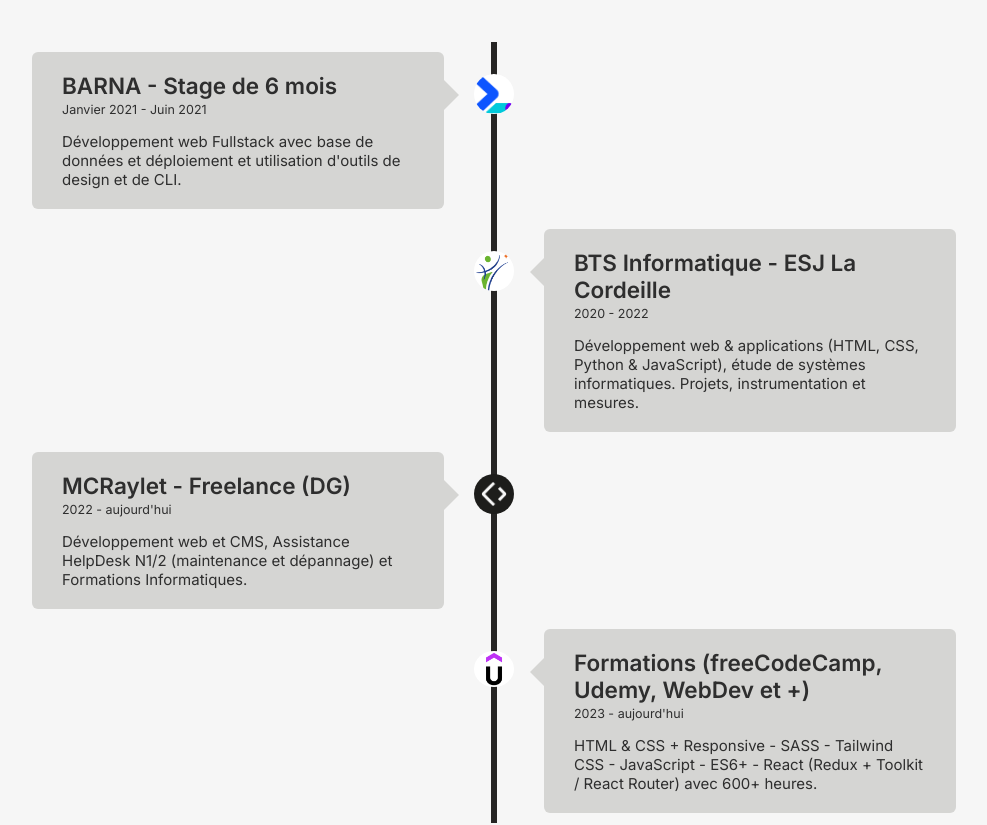
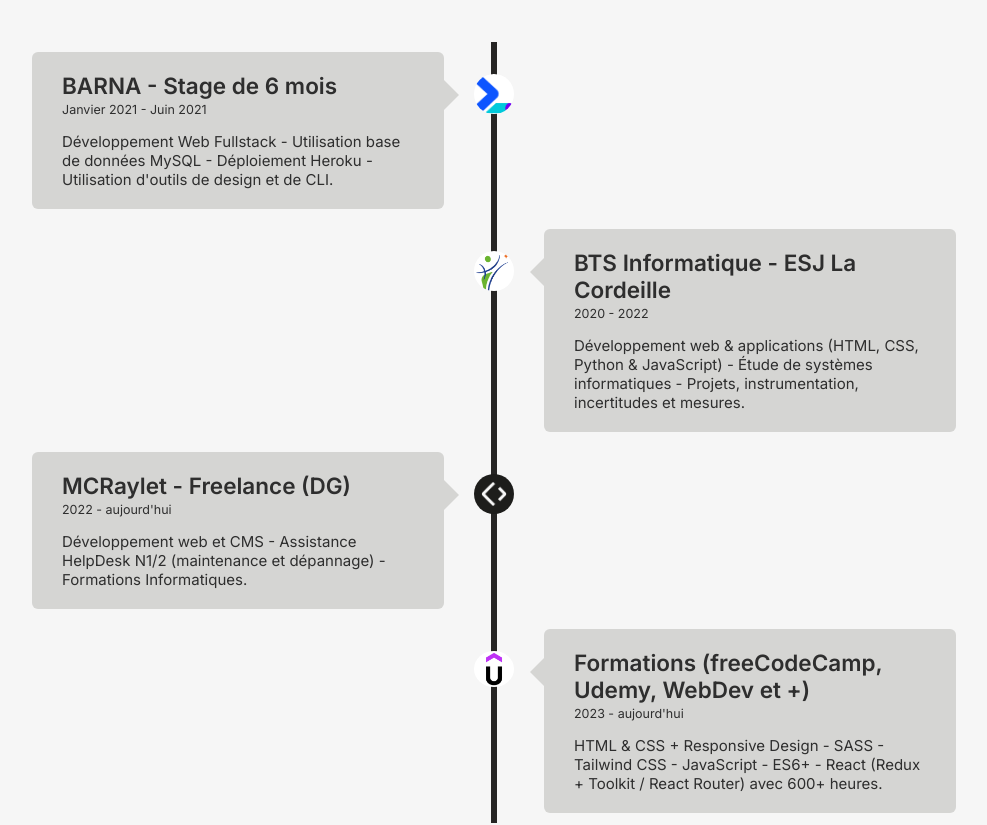
Before and after one commit to gitmcr/html-portfolio, a React (Vite) app in the folder react/: page / in a window 1280 px wide. Shown: the part 1540-2365 px from the top of the page, without its empty margins (146-1133 px from the left). Built offline with nearby package versions, Linux system fonts and the light colour scheme.

Commit message:
Update Experience.jsx

```diff
--- a/react/src/components/Experience/Experience.jsx
+++ b/react/src/components/Experience/Experience.jsx
@@ -21,8 +21,8 @@
               <small>Janvier 2021 - Juin 2021</small>
               <p>
                 {" "}
-                Développement web Fullstack avec base de données et déploiement
-                et utilisation d'outils de design et de CLI.
+                Développement Web Fullstack - Utilisation base de données MySQL
+                - Déploiement Heroku - Utilisation d'outils de design et de CLI.
               </p>
               <span className="left-container-arrow"></span>
             </div>
@@ -37,8 +37,8 @@
               <small>2020 - 2022</small>
               <p>
                 Développement web & applications (HTML, CSS, Python &
-                JavaScript), étude de systèmes informatiques. Projets,
-                instrumentation et mesures.
+                JavaScript) - Étude de systèmes informatiques - Projets,
+                instrumentation, incertitudes et mesures.
               </p>
               <span className="right-container-arrow"></span>
             </div>
@@ -53,8 +53,8 @@
               <small>2022 - aujourd'hui</small>
               <p>
                 {" "}
-                Développement web et CMS, Assistance HelpDesk N1/2 (maintenance
-                et dépannage) et Formations Informatiques.
+                Développement web et CMS - Assistance HelpDesk N1/2 (maintenance
+                et dépannage) - Formations Informatiques.
               </p>
               <span className="left-container-arrow"></span>
             </div>
@@ -71,8 +71,9 @@
               <h2>Formations (freeCodeCamp, Udemy, WebDev et +) </h2>
               <small>2023 - aujourd'hui</small>
               <p>
-                HTML & CSS + Responsive - SASS - Tailwind CSS - JavaScript -
-                ES6+ - React (Redux + Toolkit / React Router) avec 600+ heures.
+                HTML & CSS + Responsive Design - SASS - Tailwind CSS -
+                JavaScript - ES6+ - React (Redux + Toolkit / React Router) avec
+                600+ heures.
               </p>
               <span className="right-container-arrow"></span>
             </div>
```
